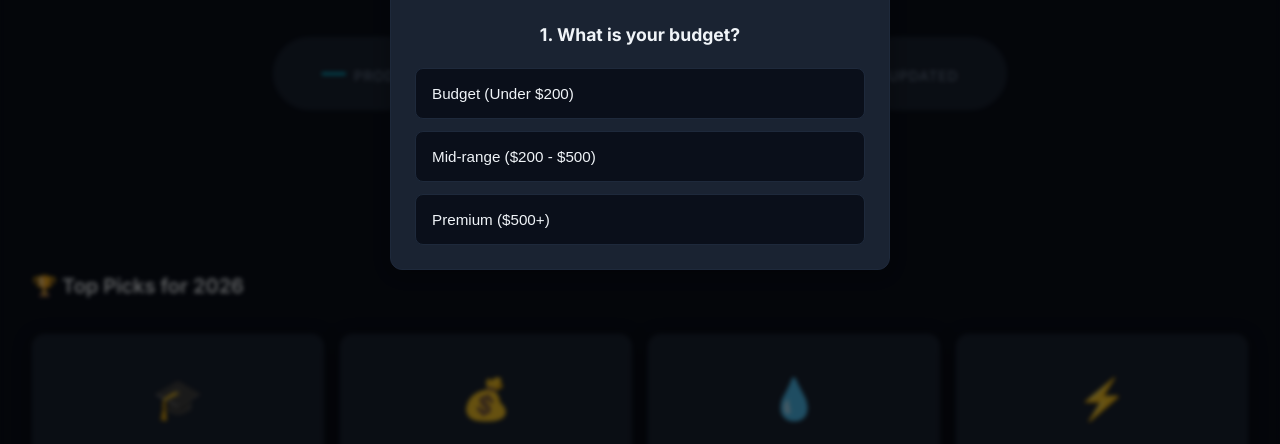
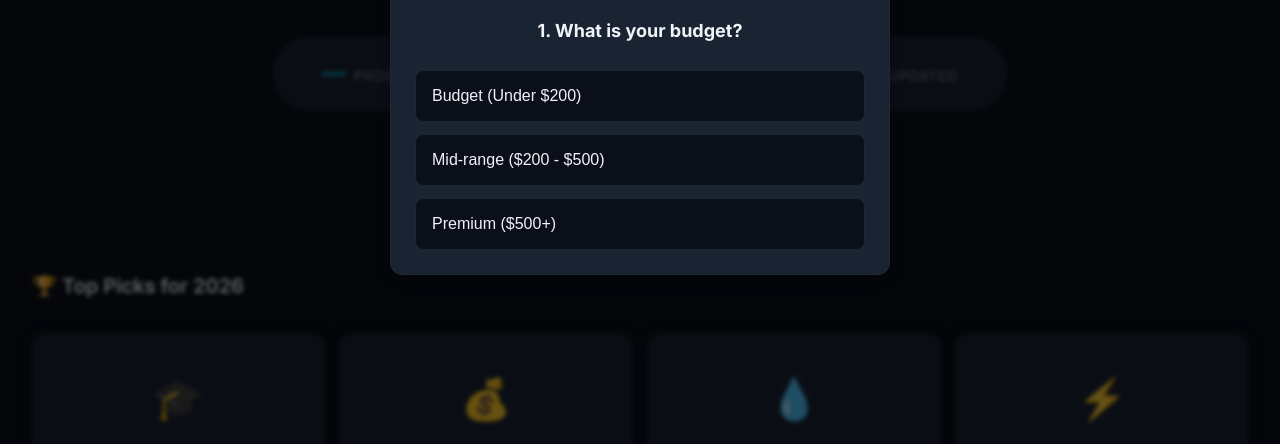
Before and after one commit to kitidach-sap/3d-printer-prices, a website: page public/index.html in a window 1280 px wide. Both pictures are taken after a click on the button "🎯 Find Your Printer". Shown: the part 334-778 px from the top of the page. Drawn offline with Linux system fonts and the light colour scheme; no server answers.

Commit message:
fix(css): Part 4 — quiz spacing/font-size tokenized (5 values)

```diff
--- a/public/style.css
+++ b/public/style.css
@@ -1341,24 +1341,24 @@ td.loading {
 }
 
 .quiz-step h3 {
-  font-size: 1.1rem;
-  margin-bottom: 1.2rem;
+  font-size: var(--text-lg);
+  margin-bottom: var(--sp-5);
   text-align: center;
 }
 
 .quiz-options {
   display: flex;
   flex-direction: column;
-  gap: 0.75rem;
+  gap: var(--sp-3);
 }
 
 .quiz-option {
   background: var(--bg-primary);
   border: 1px solid var(--border);
   color: var(--text-primary);
-  padding: 1rem;
+  padding: var(--sp-4);
   border-radius: var(--radius-sm);
-  font-size: 0.95rem;
+  font-size: var(--text-base);
   font-weight: 500;
   text-align: left;
   cursor: pointer;
```
